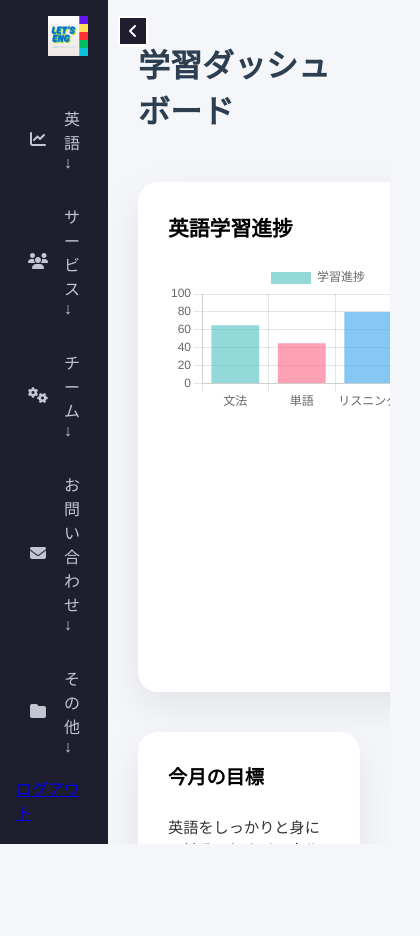
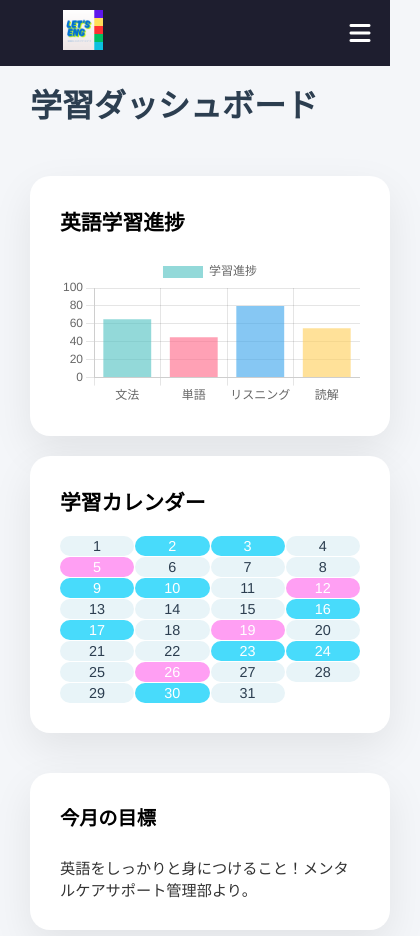
Before and after one commit to RaiMedicalDr/Let-s-ENG, a plain HTML site: page home.html in a window 390 px wide. Shown: the top 936 px of the page, 420 px wide, since content can reach past the window. Before the commit the page ends 844 px from the top, so only its background shows below. Drawn offline with nearby package versions, Linux system fonts and the light colour scheme.

Commit message:
Add files via upload

```diff
--- a/home.html
+++ b/home.html
@@ -365,7 +365,7 @@ width: 300px;
 .calendar {
   display: grid;
   grid-template-columns: repeat(7, 1fr);
-  gap: 30px; /* ギャップを増やす */
+  gap: 1px; /* ギャップを増やす */
   flex-grow: 1;
   margin-top: 15px;
 }
@@ -374,7 +374,7 @@ width: 300px;
   background-color: #e8f4f8;
   border-radius: 12px; /* 角丸を大きく */
   text-align: center;
-  padding: 20px; /* パディングを増やす */
+  padding: 2px; /* パディングを増やす */
   font-size: 0.9rem;
   color: var(--text-dark);
   position: relative;
@@ -450,25 +450,13 @@ width: 300px;
   }
 }
 
-@media (max-width: 768px) {
-  .main-content {
-    grid-template-columns: 1fr;
-    gap: 15px;
-  }
 
-  .progress-chart,
-  .learning-calendar,
-  .status-card,
-  .important-card {
-    grid-column: span 1;
-  }
-}
 
 
 
 /* ダッシュボード*/
 .main-content {
-  max-width: 1800px;
+  max-width: 1700px;
   margin: 0 auto;
   padding: 40px 30px;
   display: flex;
@@ -552,35 +540,114 @@ footer {
 
 
 
+
+
+/*スマホサイズ用*/
+@media (max-width: 480px) {
+  /* サイドバーをヘッダーとして表示 */
+  .sidebar {
+    width: 100%;
+    height: auto;
+    flex-direction: row;
+    align-items: center;
+    justify-content: space-between;
+    padding: 10px 15px;
+    position: fixed;
+    top: 0;
+    left: 0;
+    z-index: 1000;
+  }
+
+  .logo {
+    padding: 0;
+  }
+
+  .toggle-btn {
+    position: static;
+    margin-left: auto;
+    background-color: transparent;
+    border: none;
+    color: white;
+    font-size: 1.5rem;
+  }
+
+  .sidebar nav {
+    display: none;
+    flex-direction: column;
+    background-color: #1e1e2f;
+    width: 100%;
+    padding: 10px 0;
+  }
+
+  .sidebar.active nav {
+    display: flex;
+  }
+
+  .menu-item, .submenu a, .submenu {
+    padding: 10px 20px;
+    text-align: left;
+    width: 100%;
+  }
+
+  .sidebar.collapsed .menu-item span {
+    display: inline;
+  }
+
+  .sidebar .submenu {
+    margin-left: 0;
+    padding-left: 20px;
+  }
+
+  .main-content {
+    padding-top: 80px; /* ヘッダー分のスペースを確保 */
+    height: auto;
+    overflow-y: visible;
+  }
+
+  .dashboard-grid {
+    display: flex;
+    flex-direction: column;
+    gap: 20px;
+  }
+
+  .progress-chart,
+  .learning-calendar {
+    width: 100%;
+  }
+
+  .calendar {
+    grid-template-columns: repeat(4, 1fr);
+  }
+}
+
+
   </style>
 </head>
 <body>
   <!-- ＞＞＞＞レフトバー＜＜＜＜ -->
 
   <!-- サイドバー（以前のコード同様） -->
+  <!-- サイドバー（上部バーへ） -->
 <aside class="sidebar" id="sidebar">
-    <div class="toggle-btn" id="toggleBtn">
-      <i class="fas fa-angle-left"></i>
-    </div>
-
-
   <!-- ロゴ部分 -->
-  <h1 class="logo"> <a href="index.html" >
-    <!-- 収縮時に表示される正方形ロゴ -->
+  <h1 class="logo">
+    <a href="home.html">
       <span class="logo-icon">
         <img class="logohiko-square" src="Let’s ENG.png" >
       </span>
-
-    <!-- 展開時に表示される横長ロゴ -->
       <span class="logo-text">
         <img class="logohiko-wide" src="Let’s ENG.png" >
       </span>
-
     </a>
   </h1>
 
+  <!-- 展開ボタン -->
+  <button class="toggle-btn" id="toggleBtn">
+    <i class="fas fa-bars"></i>
+  </button>
+
+  <!-- メニュー部分（この位置に置いてください） -->
   <nav>
-      <!-- 以下省略 -->
     <div class="menu-item" onclick="toggleSubmenu('work')">
       <i class="fas fa-chart-line"></i><span>英語↓</span>
     </div>
@@ -589,28 +656,24 @@ footer {
       <a href="tyuu2.html">中学二年</a>
       <a href="tyuu3.html">中学三年</a>
     </div>
-
     <div class="menu-item" onclick="toggleSubmenu('service')">
       <i class="fas fa-users"></i><span>サービス↓</span>
     </div>
     <div class="submenu" id="submenu-service">
       <a href="kotae.html">英語答え</a>
     </div>
-
     <div class="menu-item" onclick="toggleSubmenu('team')">
       <i class="fas fa-cogs"></i><span>チーム↓</span>
     </div>
     <div class="submenu" id="submenu-team">
       <a href="#">開発メンバー</a>
     </div>
-
     <div class="menu-item" onclick="toggleSubmenu('contact')">
       <i class="fas fa-envelope"></i><span>お問い合わせ↓</span>
     </div>
     <div class="submenu" id="submenu-contact">
       <a href="otoiawase.html">フォーム1</a>
     </div>
-
     <div class="menu-item" onclick="toggleSubmenu('other')">
       <i class="fas fa-folder"></i><span>その他↓</span>
     </div>
@@ -618,9 +681,7 @@ footer {
       <a href="#">利用規約</a>
       <a href="#">プライバシーポリシー</a>
     </div>
-
-
-      <a href="index.html">ログアウト</a>
+    <a href="index.html" class="menu-item"><i class="fas fa-sign-out-alt"></i> <span>ログアウト</span></a>
   </nav>
 </aside>
   <!-- ＞＞＞＞レフトバー＜＜＜＜ -->
@@ -815,6 +876,7 @@ new Chart(ctx, {
   }
 });
 
+// サイドバーの展開/折りたたみ（スマホ用）
 
 
   </script>
```
Also changed, not shown: bedousi.html (+1 -1 lines). Lines whose indentation alone changed are shown as unchanged.
